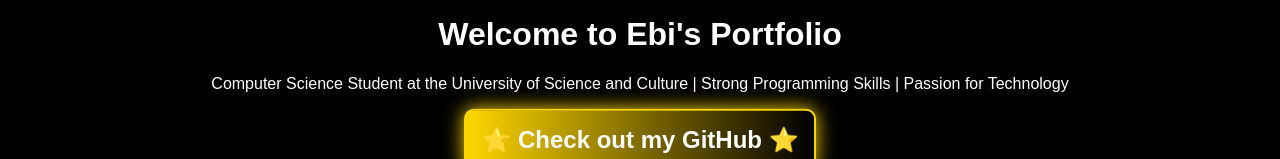
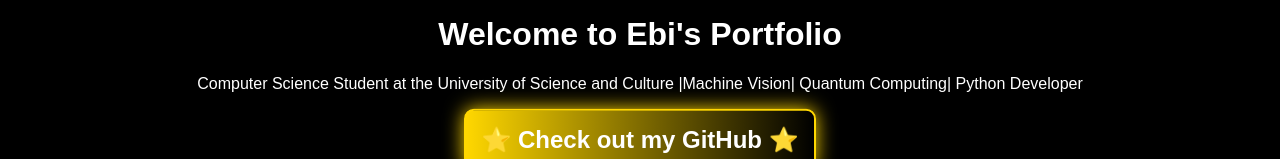
Before and after one commit to ebi852/ebi.profile.linkdin, a plain HTML site: page index.html in a window 1280 px wide. Shown: the top 159 px of the page. Drawn offline with Linux system fonts and the light colour scheme.

Commit message:
index.html

```diff
--- a/index.html
+++ b/index.html
@@ -98,7 +98,7 @@
 </head>
 <body>
     <h1>Welcome to Ebi's Portfolio</h1>
-    <p>Computer Science Student at the University of Science and Culture | Strong Programming Skills | Passion for Technology</p>
+    <p>Computer Science Student at the University of Science and Culture |Machine Vision| Quantum Computing| Python Developer</p>
 
     <div class="github-highlight">
         <a href="https://github.com/ebi852" style="color: white; text-decoration: none;">⭐ Check out my GitHub ⭐</a>
```
